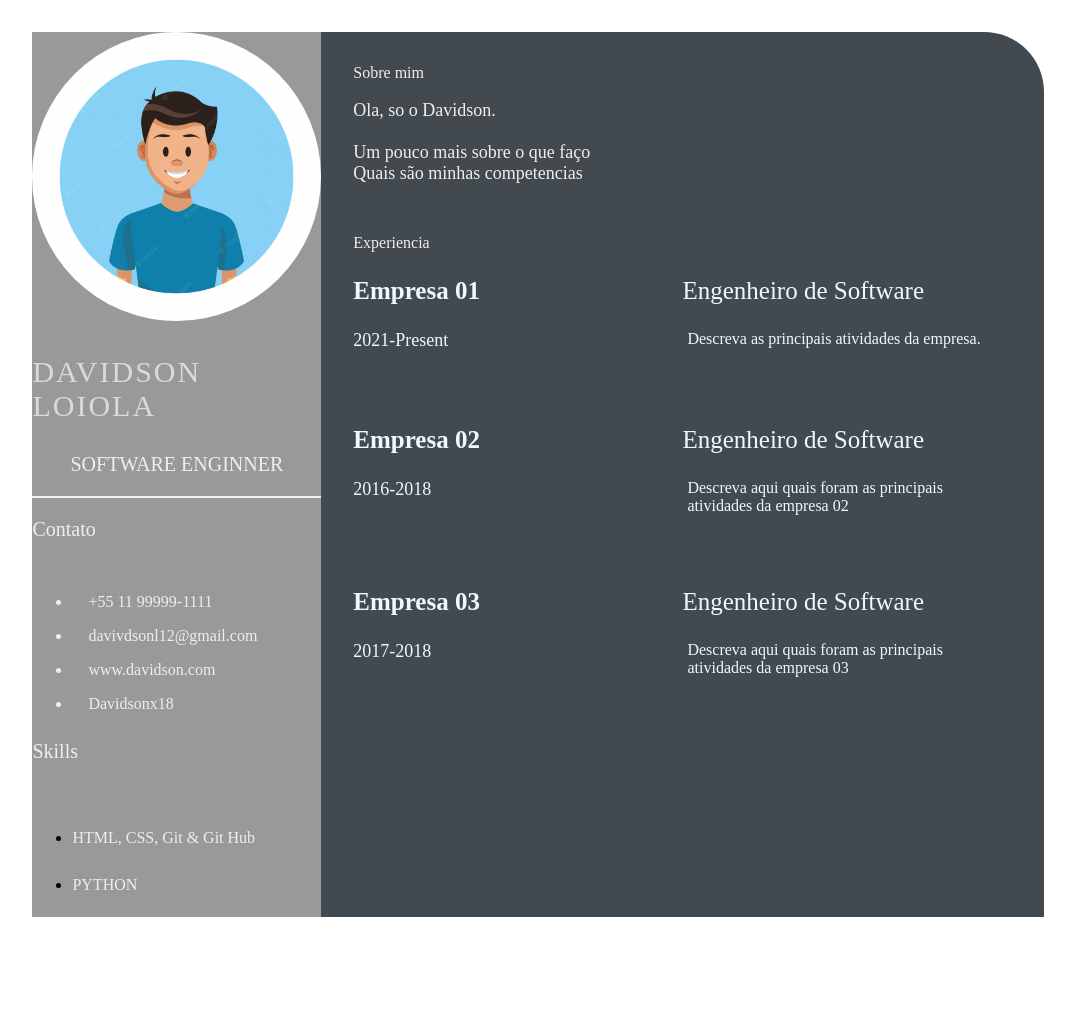
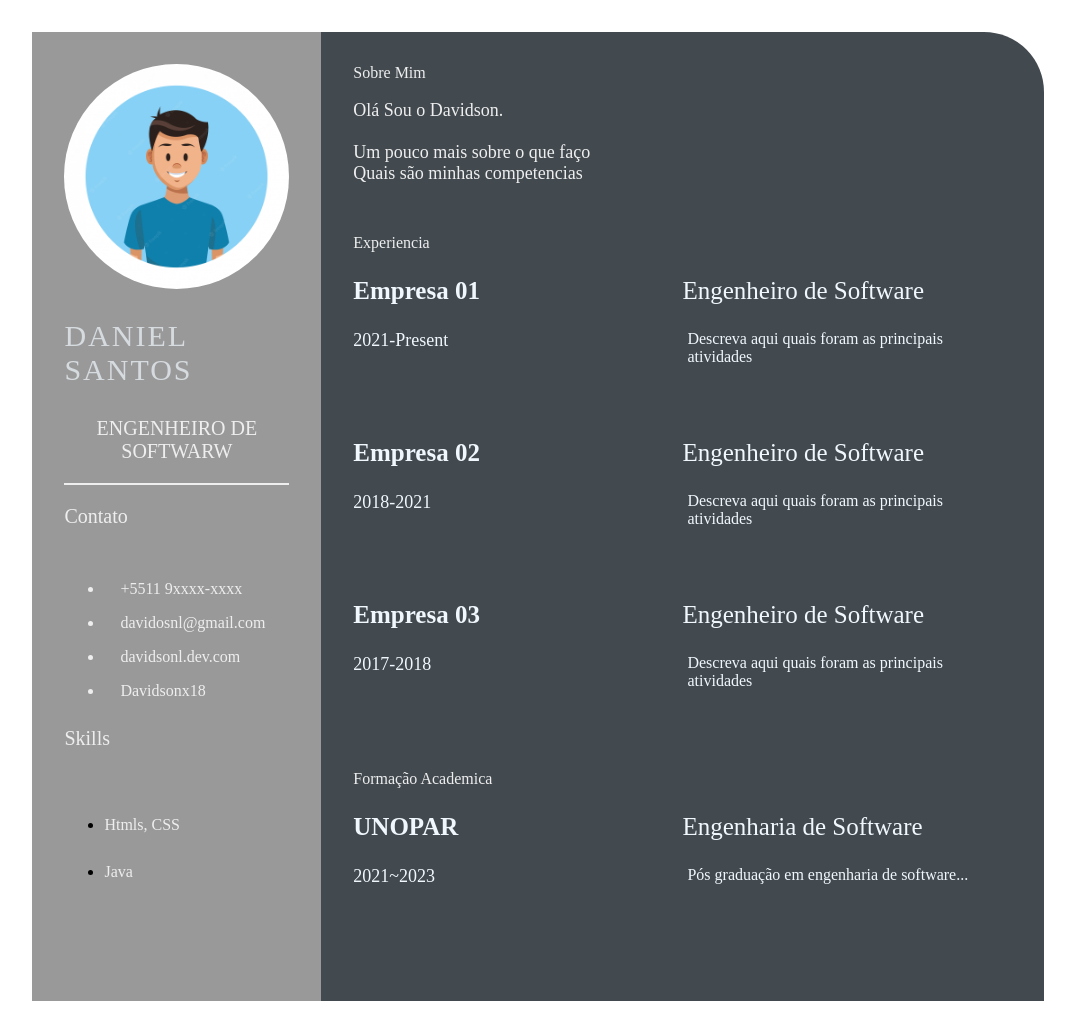
Before and after one commit to Davidsonx18/Davidsonx18.github.io, a plain HTML site: page Index.html in a window 1280 px wide. Shown: the whole page, without its empty margins (102-1177 px from the left). Before the commit the page ends 949 px from the top, so only its background shows below. Drawn offline with Linux system fonts and the light colour scheme.

Commit message:
feature School Academy (#7)

```diff
--- a/Index.html
+++ b/Index.html
@@ -1,60 +1,59 @@
-<!DOCTYPE html>
+
 <html lang="en">
-
 <head>
     <meta charset="UTF-8">
     <meta http-equiv="X-UA-Compatible" content="IE=edge">
     <meta name="viewport" content="width=device-width, initial-scale=1.0">
-    <title>Davidson Loiola</title>
+    <title>Davidson Loiola CV</title>
 
     <link rel="stylesheet" href="style.css">
 </head>
 <body>
     <main class="resume-contents">
         <section class="left-section">
-            <section class="left-section-content">
+            <div class="left-section-contents">
                 <div class="profile">
-                    <image class="profile-image" src="img/profile-image.jpg" alt="Profile image">
-                        <p class="name">Davidson Loiola</p>
-                        <p class="profession">Software Enginner</p>
+                    <img class="profile-image" src="img/profile-image.jpg" alt="Profile image">
+                    <p class="name">Daniel Santos</p>
+                    <p class="profession">Engenheiro de Softwarw</p>
                 </div>
                 <div class="contact-info">
                     <p class="left-title">Contato</p>
                     <ul>
-                        <li><i class="fa fa-phone"></i>+55 11 99999-1111</li>
-                        <li><i class="fa fa-envelope"></i>davivdsonl12@gmail.com</li>
-                        <li><i class="fa fa-globe"></i>www.davidson.com</li>
-                        <li><i class="fa fa-github"></i>Davidsonx18</li>
+                        <li><i class="fa fa-phone"></i>+5511 9xxxx-xxxx
+                        </li>
+                        <li><i class="fa fa-envelope"></i>davidosnl@gmail.com
+                        </li>
+                        <li><i class="fa fa-globe"></i>davidsonl.dev.com
+                        </li>
+                        <li><i class="fa fa-github"></i>Davidsonx18
+                        </li>
                     </ul>
-
                 </div>
                 <div class="skills">
                     <p class="left-title">Skills</p>
                     <ul>
-                        <li>
-                            <p>HTML, CSS, Git & Git Hub</p>
-                        </li>
-                        <li>
-                            <p>PYTHON</p>
-                        </li>
+                        <li><p>Htmls, CSS</p></li>
+                        <li><p>Java</p></li>
                     </ul>
                 </div>
-            </section>
+            </div>
         </section>
 
         <section class="right-section">
             <div class="right-section-contents">
+
                 <section class="about gap">
-                <div class="right-title">Sobre mim</div>
+                    <div class="right-title">Sobre Mim</div>
                     <p class="about-me-contents">
-                    Ola, so o Davidson.<br>
+                        Olá Sou o Davidson.<br>
                         <br> Um pouco mais sobre o que faço
                         <br> Quais são minhas competencias
                     </p>
                 </section>
 
                 <section class="experience gap">
-            <div class=right-title>Experiencia</div>
+                    <div class="right-title">Experiencia</div>
                     <div class="experience-contents">
                         <div class="exp-left">
                             <p class="exp-company-name">Empresa 01</p>
@@ -63,19 +62,19 @@
                         <div class="exp-right">
                             <p class="exp-position">Engenheiro de Software</p>
                             <p class="exp-desc">
-                        Descreva as principais atividades da empresa.
+                                Descreva aqui quais foram as principais atividades
                             </p>
                         </div>
                     </div>
                     <div class="experience-contents">
                         <div class="exp-left">
                             <p class="exp-company-name">Empresa 02</p>
-                    <p class="exp-time-period">2016-2018</p>
+                            <p class="exp-time-period">2018-2021</p>
                         </div>
                         <div class="exp-right">
                             <p class="exp-position">Engenheiro de Software</p>
                             <p class="exp-desc">
-                        Descreva aqui quais foram as principais atividades da empresa 02
+                                Descreva aqui quais foram as principais atividades
                             </p>
                         </div>
                     </div>
@@ -87,7 +86,23 @@
                         <div class="exp-right">
                             <p class="exp-position">Engenheiro de Software</p>
                             <p class="exp-desc">
-                        Descreva aqui quais foram as principais atividades da empresa 03
+                                Descreva aqui quais foram as principais atividades
+                            </p>
+                        </div>
+                    </div>
+                </section>
+
+                <section class="education gap">
+                    <div class="right-title">Formação Academica</div>
+                    <div class="education-contents">
+                        <div class="education-left">
+                            <p class="education-school-name">UNOPAR</p>
+                            <p class="educationp-time-period">2021~2023</p>
+                        </div>
+                        <div class="education-right">
+                            <p class="education-subject">Engenharia de Software</p>
+                            <p class="education-desc">
+                                Pós graduação em engenharia de software...
                             </p>
                         </div>
                     </div>
```
Lines whose indentation alone changed are shown as unchanged.
